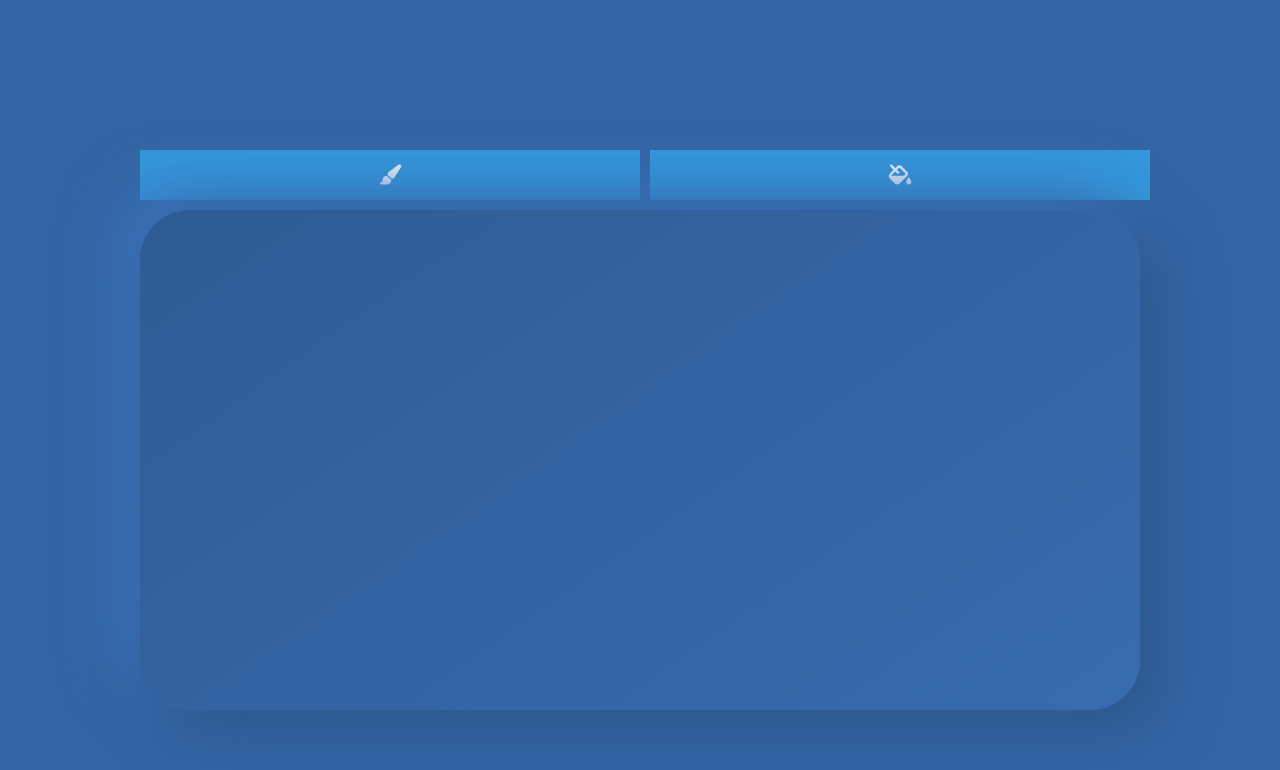
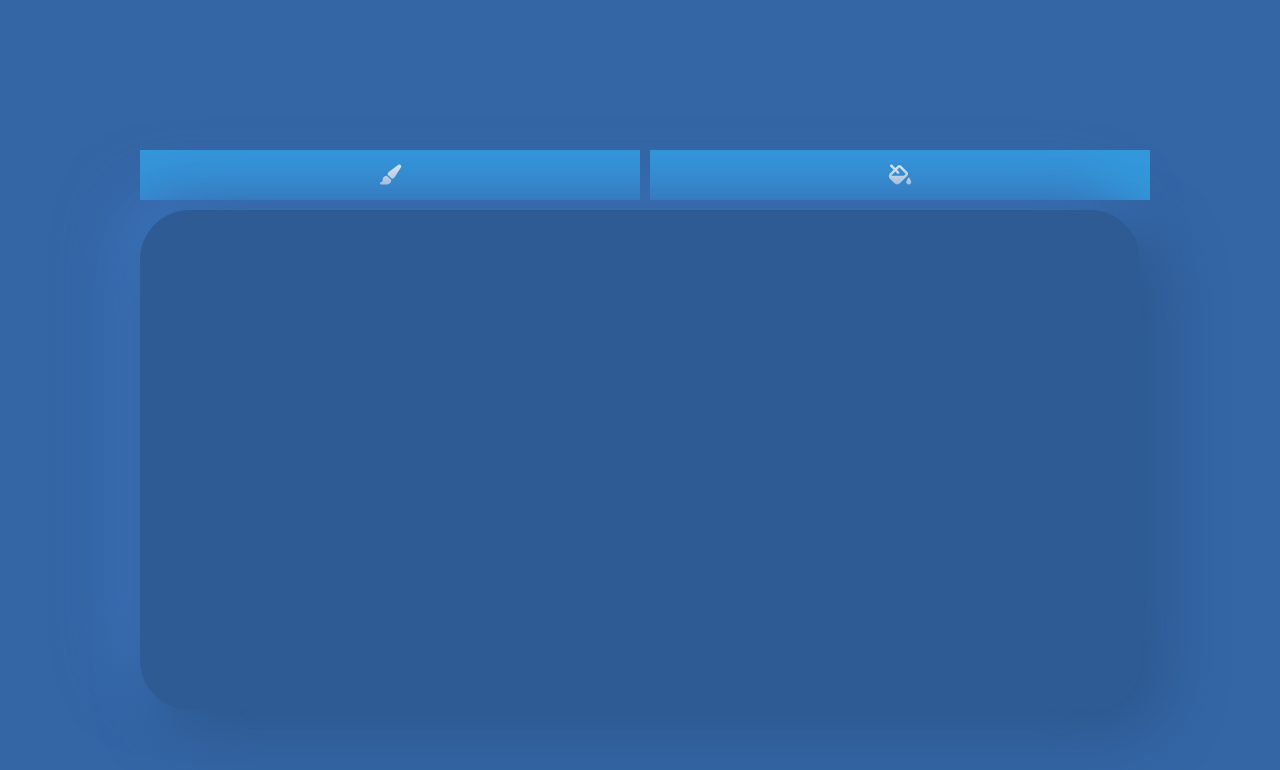
Before and after one commit to Gabrieltrinidad0101/floodfill, a plain HTML site: page index.html in a window 1280 px wide. Drawn offline with Linux system fonts and the light colour scheme.

Commit message:
update background

```diff
--- a/script.js
+++ b/script.js
@@ -3,6 +3,10 @@ const canvas = document.querySelector("canvas")
 const ctx = canvas.getContext("2d")
 const cube = document.querySelector(".cube")
 const paint = document.querySelector(".paint")
+
+//background
+ctx.fillStyle = '#2f5b94';
+ctx.fillRect(0,0,canvas.width,canvas.height)
 
 const floodfill = new FloodFill(ctx)
 
--- a/style.css
+++ b/style.css
@@ -51,9 +51,8 @@ body{
   }
 
 canvas{
-        grid-area: canvas;
+    grid-area: canvas;
     border-radius: 50px;
-background: linear-gradient(145deg, #2f5b94, #386caf);
-box-shadow:  20px 20px 60px #2c568b,
+    box-shadow:  20px 20px 60px #2c568b,
              -20px -20px 60px #3c74bd;
 }
```
